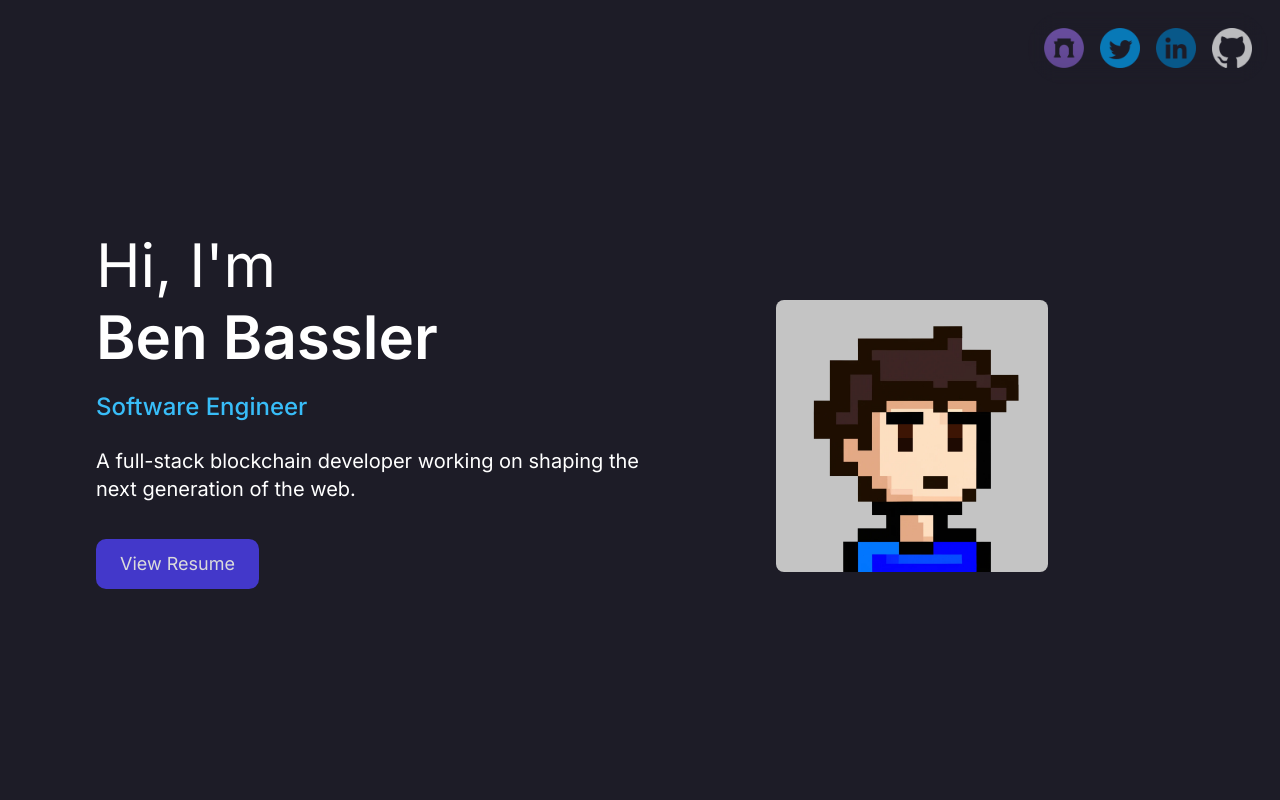
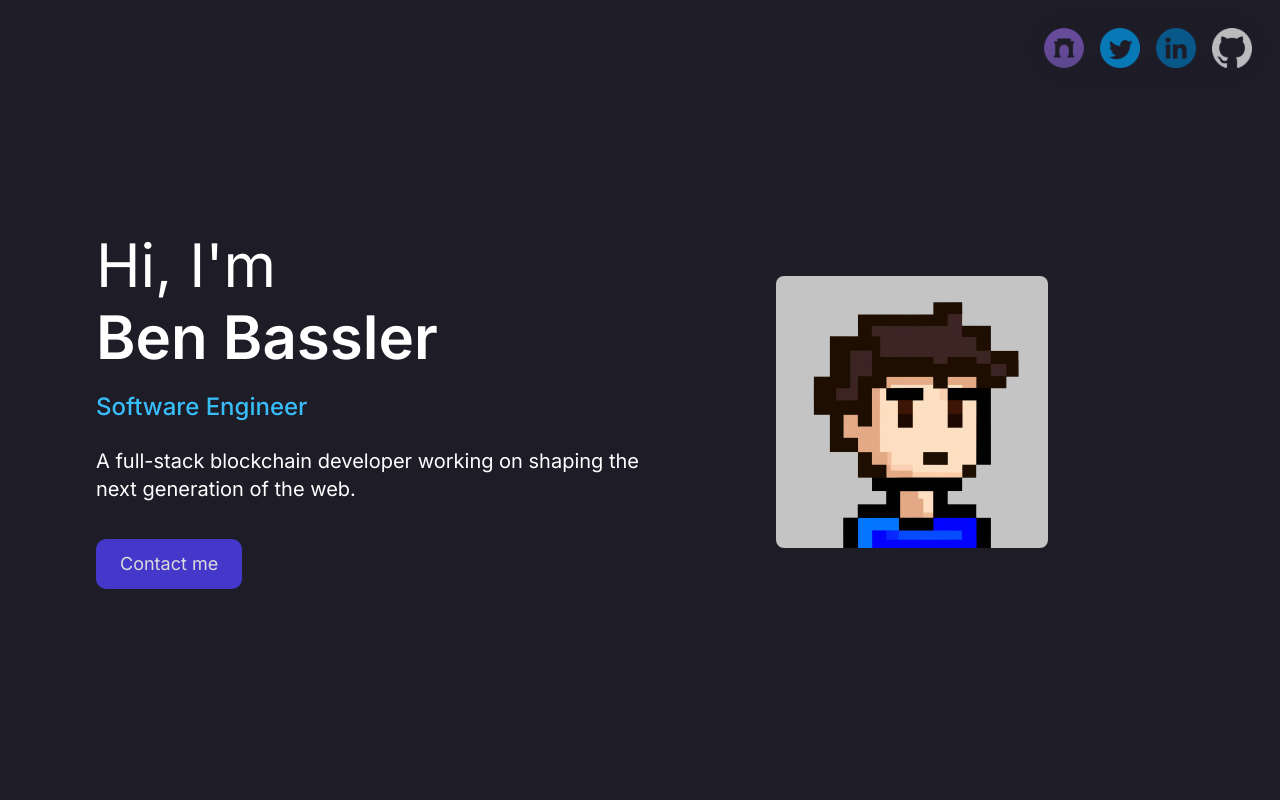
Before and after one commit to benbaessler/my-portfolio, a Next.js app: page / in a window 1280 px wide. Shown: the top 800 px of the page. Built offline with nearby package versions, Linux system fonts and the light colour scheme.

Commit message:
chore: update cta button

```diff
--- a/src/components/Landing.tsx
+++ b/src/components/Landing.tsx
@@ -3,7 +3,7 @@ import Button from "@/components/Button";
 import ProfilePicture from "@/assets/images/pp.png";
 
 const LandingPage = () => (
-  <div className="page-container min-h-screen flex align-center justify-center">
+  <div className="page-container min-h-screen flex align-center justify-center relative">
     <div className="flex flex-wrap justify-center items-center mt-6 max-w-screen-xl">
       <div className="flex flex-col py-5 lg:w-1/2 items-center text-center lg:items-start lg:text-start">
         <div className="text-4xl md:text-6xl">
@@ -18,12 +18,12 @@ const LandingPage = () => (
           generation of the web.
         </p>
         <div className="mt-9 text-xl">
-          <Button text="View Resume" href="/Ben Bassler CV.pdf" />
+          <Button text="Contact me" href="mailto:hello@benbassler.com" />
         </div>
       </div>
       {/* TODO: increase top margin */}
       <div className="flex flex-col lg:w-1/2 justify-end items-center">
-        <div className="w-1/2 min-w-sm mt-12">
+        <div className="w-1/2 min-w-sm">
           <Image
             src={ProfilePicture}
             alt="Ben Baessler"
```
